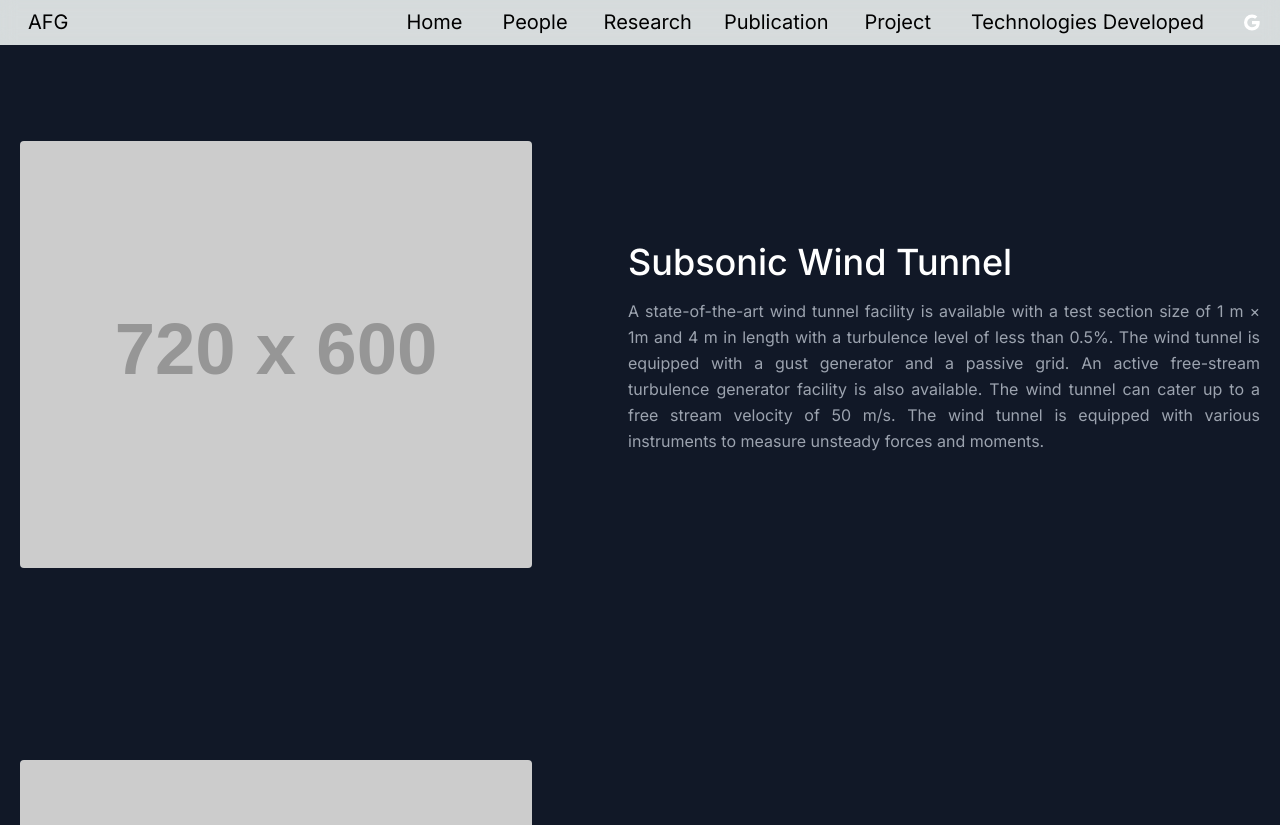
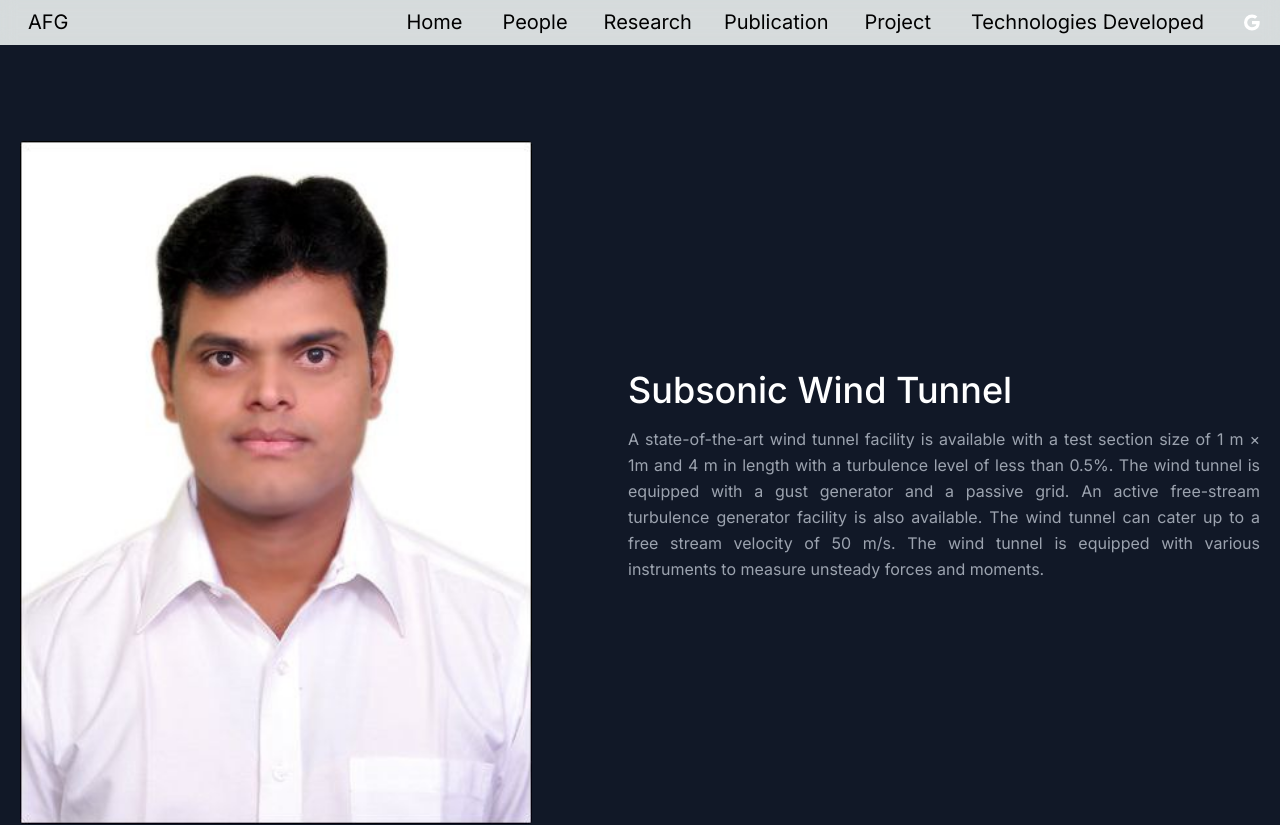
Before and after one commit to fdlabiitbbs/afg-2, a Next.js app: page /research-facilities in a window 1280 px wide. Shown: the top 825 px of the page. Built offline with nearby package versions, Linux system fonts and the light colour scheme.

Commit message:
fixed more errors

```diff
--- a/app/research-facilities/page.jsx
+++ b/app/research-facilities/page.jsx
@@ -2,6 +2,8 @@ import React from "react";
 import { ResearchFacilities } from "@/constants";
 import Navbar from "@/components/Navbar";
 import Footer from "@/components/Footer";
+import Image from "next/image";
+import profilePic from "@/assets/profilePic.jpg";
 
 const page = () => {
   return (
@@ -13,10 +15,12 @@ const page = () => {
             <section className="text-gray-400 bg-gray-900 body-font" key={research.id}>
               <div className="container mx-auto flex px-5 py-24 md:flex-row flex-col items-center">
                 <div className="lg:max-w-lg lg:w-full md:w-1/2 w-5/6 md:mb-0 mb-10">
-                  <img
+                  <Image
                     className="object-cover object-center rounded"
                     alt="hero"
-                    src="https://dummyimage.com/720x600"
+                    src={profilePic}
+                    width={720}
+                    height={600}
                   />
                 </div>
                 <div className="lg:flex-grow md:w-1/2 lg:pl-24 md:pl-16 flex flex-col md:items-start md:text-left items-center text-center">
--- a/app/research/page.jsx
+++ b/app/research/page.jsx
@@ -29,7 +29,7 @@ const page = () => {
                   <div className="mb-3 leading-relaxed text-justify">
                     {research.content.map((content, index) => {
                       return (
-                        <p className="mb-1">{content}</p>
+                        <p className="mb-1" key={content}>{content}</p>
                       )
                     })}
                   </div>
```
